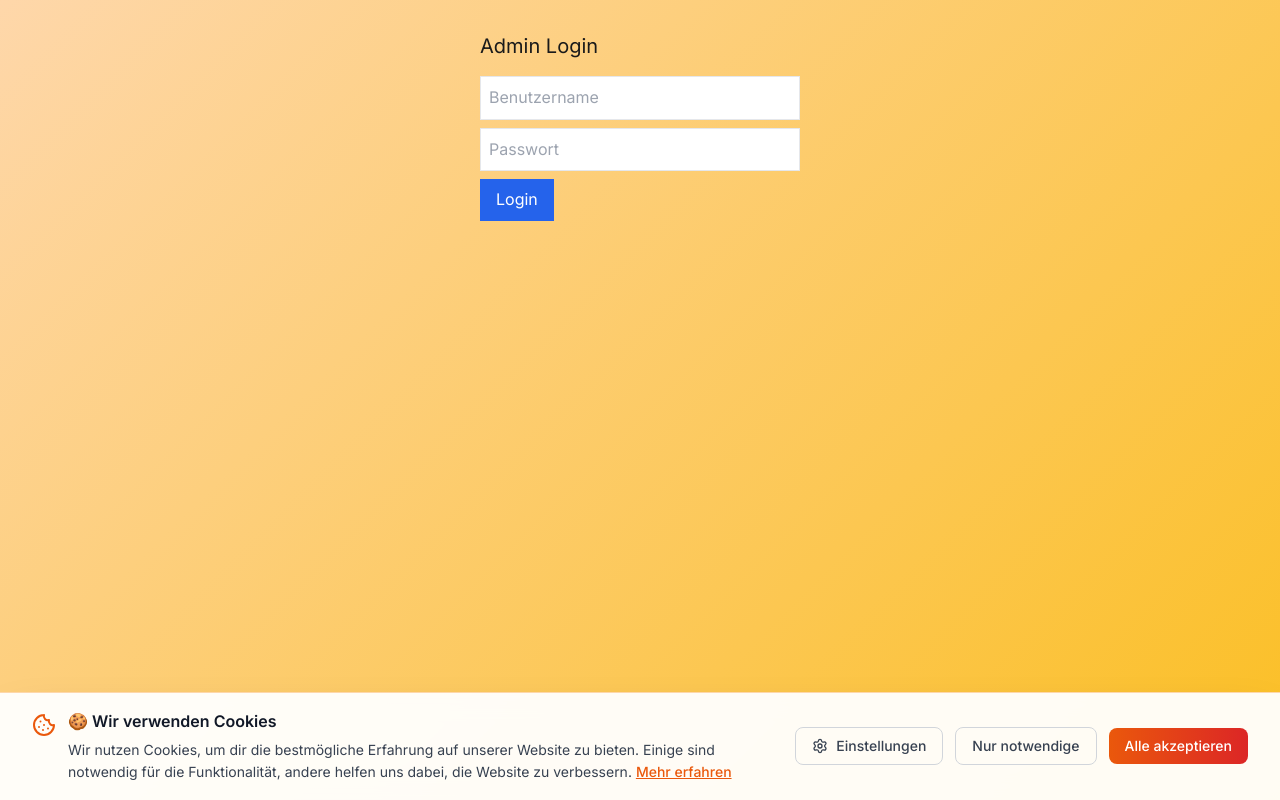
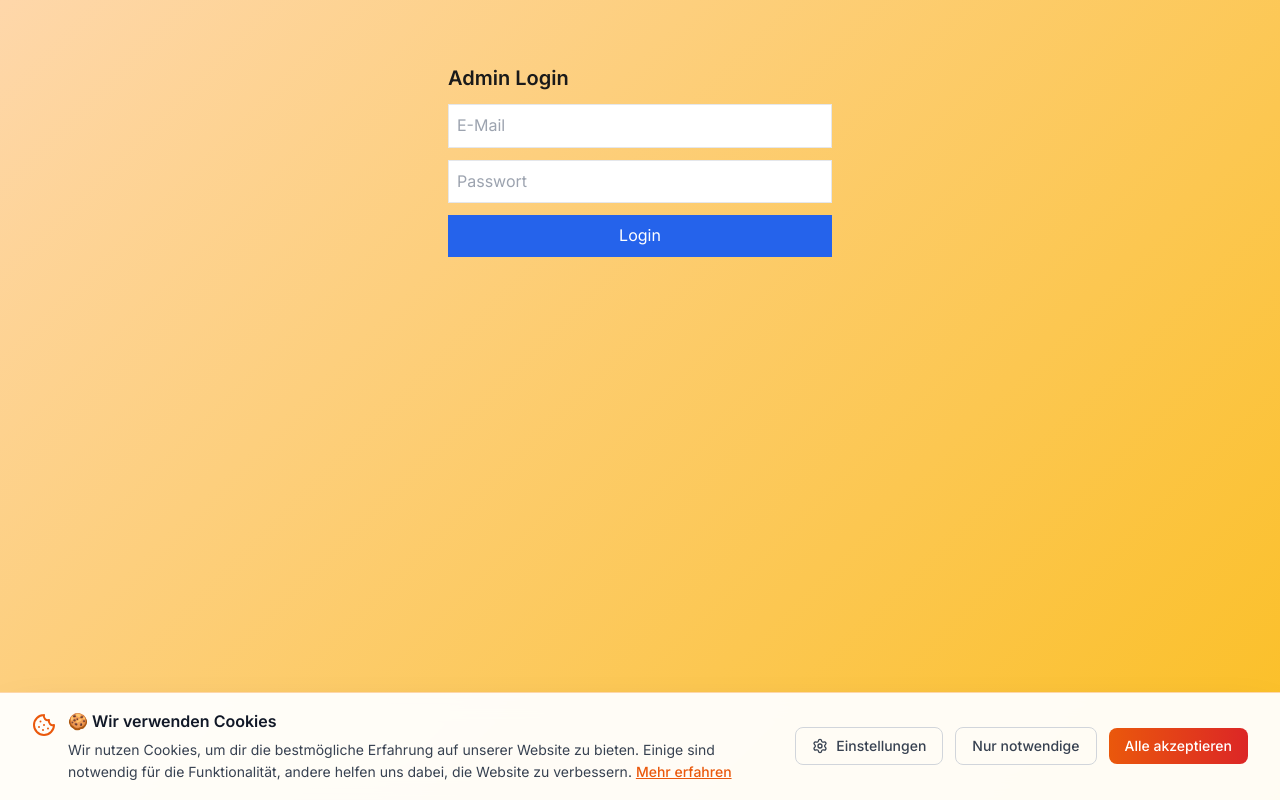
Before and after one commit to FK-Digitals/TierCheckFinaleVersion, a Next.js app in the folder project/: page /admin/login in a window 1280 px wide. Built offline with nearby package versions, Linux system fonts and the light colour scheme; no server answers.

Commit message:
fix: admin login with Supabase auth

```diff
--- a/project/app/admin/login/page.tsx
+++ b/project/app/admin/login/page.tsx
@@ -2,44 +2,46 @@
 
 import { useState } from 'react'
 import { useRouter } from 'next/navigation'
+import { supabase } from '@/lib/supabaseClient'
 
 export default function AdminLogin() {
-  const [user, setUser] = useState('')
-  const [pass, setPass] = useState('')
-  const [error, setError] = useState('')
+  const [email, setEmail] = useState('')
+  const [password, setPassword] = useState('')
+  const [error, setError] = useState<string | null>(null)
   const router = useRouter()
 
   const handleSubmit = async (e: React.FormEvent) => {
     e.preventDefault()
-    if (
-      user === process.env.NEXT_PUBLIC_ADMIN_USER &&
-      pass === process.env.NEXT_PUBLIC_ADMIN_PASS
-    ) {
-      document.cookie = `auth_token=ok; path=/`
-      router.push('/admin')
-    } else {
-      setError('Ungültige Anmeldedaten')
+    setError(null)
+
+    const { error } = await supabase.auth.signInWithPassword({ email, password })
+    if (error) {
+      setError(error.message)
+      return
     }
+    // Supabase-Session ist jetzt gesetzt -> Middleware lässt /admin durch
+    router.replace('/admin')
   }
 
   return (
-    <form onSubmit={handleSubmit} className="p-8 max-w-sm mx-auto">
-      <h1 className="text-xl mb-4">Admin Login</h1>
-      {error && <p className="text-red-500">{error}</p>}
+    <form onSubmit={handleSubmit} className="max-w-sm mx-auto mt-16 space-y-3">
+      <h1 className="text-xl font-semibold">Admin Login</h1>
+      {error && <p className="text-red-600">{error}</p>}
       <input
-        className="border p-2 w-full mb-2"
-        placeholder="Benutzername"
-        value={user}
-        onChange={(e) => setUser(e.target.value)}
+        className="border p-2 w-full"
+        placeholder="E-Mail"
+        type="email"
+        value={email}
+        onChange={e => setEmail(e.target.value)}
       />
       <input
+        className="border p-2 w-full"
+        placeholder="Passwort"
         type="password"
-        className="border p-2 w-full mb-2"
-        placeholder="Passwort"
-        value={pass}
-        onChange={(e) => setPass(e.target.value)}
+        value={password}
+        onChange={e => setPassword(e.target.value)}
       />
-      <button className="bg-blue-600 text-white px-4 py-2">Login</button>
+      <button className="bg-blue-600 text-white px-4 py-2 w-full">Login</button>
     </form>
   )
 }
--- a/project/lib/supabaseClient.ts
+++ b/project/lib/supabaseClient.ts
@@ -1,4 +1,8 @@
 import { createClient } from '@supabase/supabase-js'
+
+console.log('URL:', process.env.NEXT_PUBLIC_SUPABASE_URL)
+console.log('KEY:', process.env.NEXT_PUBLIC_SUPABASE_ANON_KEY)
+
 
 // Diese Werte findest du in deinem Supabase Dashboard unter "Project Settings" -> "API"
 const supabaseUrl = process.env.NEXT_PUBLIC_SUPABASE_URL!;
```
Also changed, not shown: project/package.json (line endings or trailing spaces).
